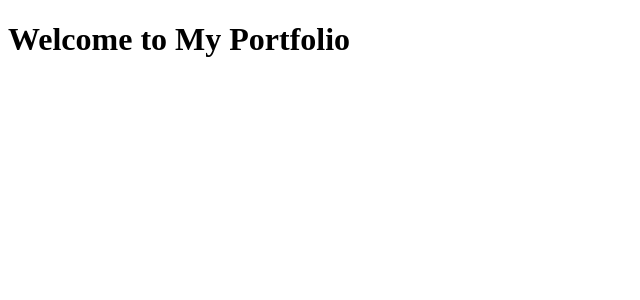
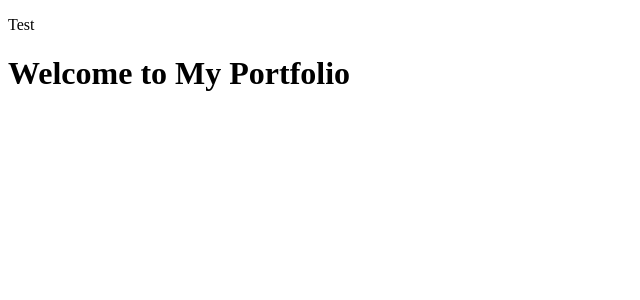
Before and after one commit to Muhammad-Rubel/portfolio-app, a SvelteKit app: page / in a window 1280 px wide. Shown: the top 300 px of the page, without its empty margins (0-640 px from the left). Built offline with nearby package versions, Linux system fonts and the light colour scheme.

Commit message:
Added layout

```diff
--- /dev/null
+++ b/src/routes/+layout.svelte
@@ -0,0 +1,4 @@
+<div>
+	<p>Test</p>
+	<slot />
+</div>
```
